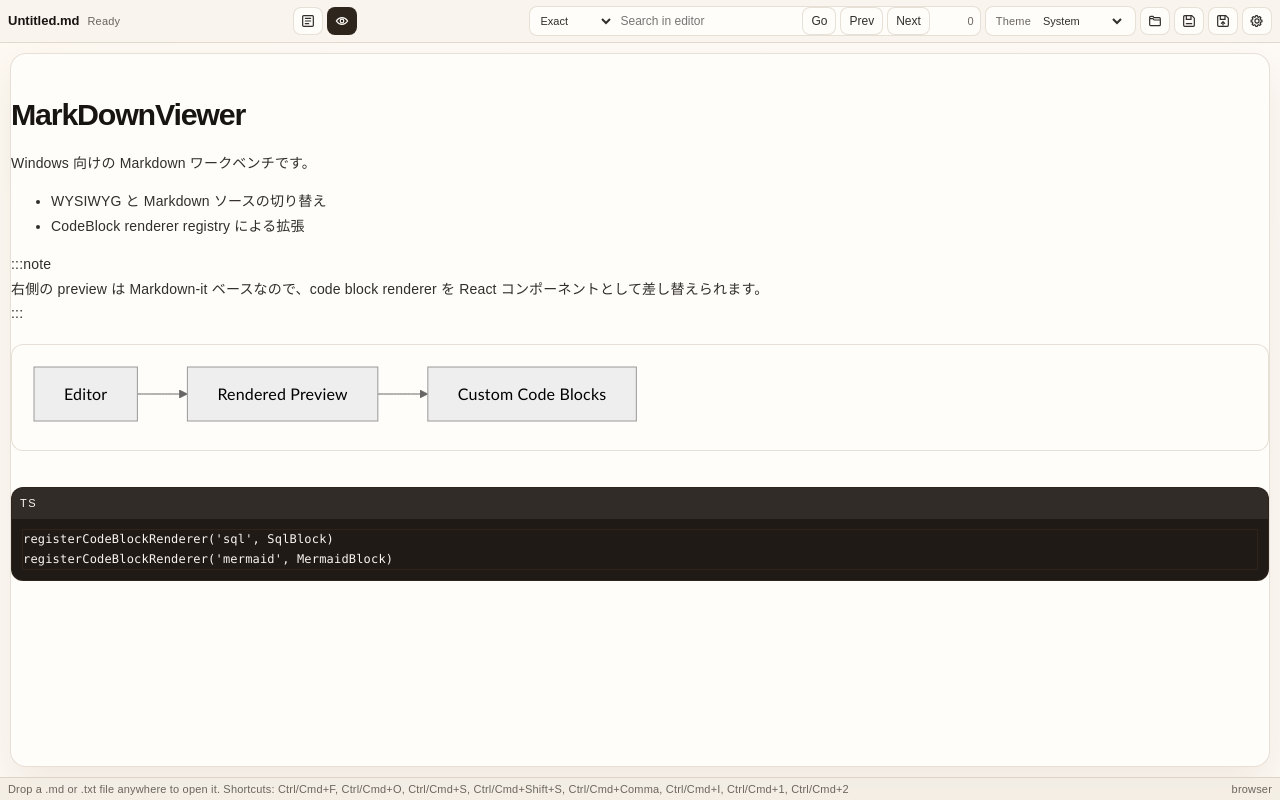
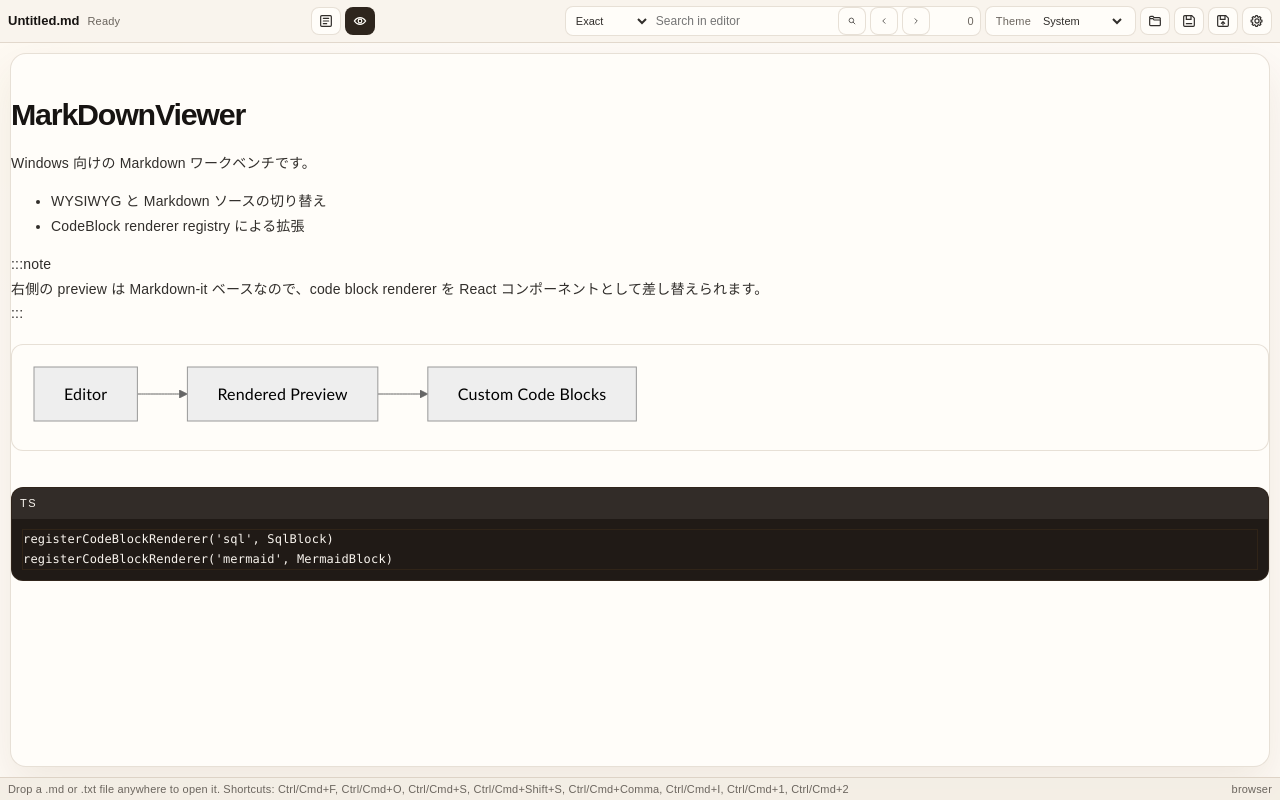
Before and after one commit to mako10k/mdv, a React (Vite) app: page / in a window 1280 px wide. Built offline with nearby package versions, Linux system fonts and the light colour scheme; what markdown-it-container, markdown-it-task-lists, markdown-it-texmath would draw is missing.

Commit message:
Refine chat context and search controls

```diff
--- a/src/App.css
+++ b/src/App.css
@@ -165,6 +165,21 @@
   text-align: right;
   font-size: 11px;
   color: var(--text-muted);
+}
+
+.editor-search-icon-button {
+  width: 28px;
+  min-width: 28px;
+  height: 28px;
+  padding: 0;
+  display: inline-flex;
+  align-items: center;
+  justify-content: center;
+}
+
+.editor-search-icon-button .toolbar-icon {
+  width: 14px;
+  height: 14px;
 }
 
 .editor-search-results {
--- a/src/App.tsx
+++ b/src/App.tsx
@@ -668,6 +668,47 @@ function SettingsIcon() {
   )
 }
 
+function SearchIcon() {
+  return (
+    <svg viewBox="0 0 24 24" aria-hidden="true" className="toolbar-icon">
+      <circle cx="10.5" cy="10.5" r="5.5" fill="none" stroke="currentColor" strokeWidth="1.8" />
+      <path d="m15 15 4 4" fill="none" stroke="currentColor" strokeWidth="1.8" strokeLinecap="round" />
+    </svg>
+  )
+}
+
+function PrevIcon() {
+  return (
+    <svg viewBox="0 0 24 24" aria-hidden="true" className="toolbar-icon">
+      <path d="M14.5 6.5 9 12l5.5 5.5" fill="none" stroke="currentColor" strokeWidth="1.8" strokeLinecap="round" strokeLinejoin="round" />
+    </svg>
+  )
+}
+
+function NextIcon() {
+  return (
+    <svg viewBox="0 0 24 24" aria-hidden="true" className="toolbar-icon">
+      <path d="M9.5 6.5 15 12l-5.5 5.5" fill="none" stroke="currentColor" strokeWidth="1.8" strokeLinecap="round" strokeLinejoin="round" />
+    </svg>
+  )
+}
+
+function CloseIcon() {
+  return (
+    <svg viewBox="0 0 24 24" aria-hidden="true" className="toolbar-icon">
+      <path d="M7 7 17 17M17 7 7 17" fill="none" stroke="currentColor" strokeWidth="1.8" strokeLinecap="round" />
+    </svg>
+  )
+}
+
+function ResultsIcon() {
+  return (
+    <svg viewBox="0 0 24 24" aria-hidden="true" className="toolbar-icon">
+      <path d="M5 7.5h14M5 12h14M5 16.5h9" fill="none" stroke="currentColor" strokeWidth="1.8" strokeLinecap="round" />
+    </svg>
+  )
+}
+
 function App() {
   const { themeMode, resolvedTheme, setThemeMode } = useDesktopTheme()
   const [markdownText, setMarkdownText] = useState(initialDocument)
@@ -686,6 +727,7 @@ function App() {
   const [pendingSearchJump, setPendingSearchJump] = useState<MdvAiNormalizedSpan | null>(null)
   const [isRunningEditorSearch, setIsRunningEditorSearch] = useState(false)
   const [editorSearchError, setEditorSearchError] = useState<string | null>(null)
+  const [isEditorSearchResultsVisible, setIsEditorSearchResultsVisible] = useState(false)
   const [isSliceSearchEnabled, setIsSliceSearchEnabled] = useState(true)
   const [isSemanticSearchAvailable, setIsSemanticSearchAvailable] = useState(false)
   const [editorSessionKey, setEditorSessionKey] = useState(0)
@@ -811,6 +853,7 @@ function App() {
     setSelectedSearchResultIndex(-1)
     setPendingSearchJump(null)
     setEditorSearchError(null)
+    setIsEditorSearchResultsVisible(false)
   }
 
   const applyClientSnapshot = (snapshot: MdvClientSnapshot) => {
@@ -908,6 +951,7 @@ function App() {
       setEditorSearchResults([])
       setSelectedSearchResultIndex(-1)
       setEditorSearchError(null)
+      setIsEditorSearchResultsVisible(false)
       setStatusText('Cleared editor search')
       return
     }
@@ -940,6 +984,7 @@ function App() {
 
         setEditorSearchResults(results)
         setSelectedSearchResultIndex(results.length > 0 ? 0 : -1)
+        setIsEditorSearchResultsVisible(results.length > 0)
 
         if (results.length > 0) {
           jumpToEditorSearchResult(results[0], 0)
@@ -973,6 +1018,7 @@ function App() {
 
       setEditorSearchResults(results)
       setSelectedSearchResultIndex(results.length > 0 ? 0 : -1)
+      setIsEditorSearchResultsVisible(results.length > 0)
 
       if (results.length > 0) {
         jumpToEditorSearchResult(results[0], 0)
@@ -984,10 +1030,25 @@ function App() {
       setEditorSearchError(message)
       setEditorSearchResults([])
       setSelectedSearchResultIndex(-1)
+      setIsEditorSearchResultsVisible(true)
       setStatusText(`Search failed: ${message}`)
     } finally {
       setIsRunningEditorSearch(false)
     }
+  }
+
+  const hideEditorSearchResults = () => {
+    setIsEditorSearchResultsVisible(false)
+    setStatusText('Search results hidden')
+  }
+
+  const showEditorSearchResults = () => {
+    if (!editorSearchError && editorSearchResults.length === 0) {
+      return
+    }
+
+    setIsEditorSearchResultsVisible(true)
+    setStatusText('Search results shown')
   }
 
   const moveEditorSearchSelection = (delta: number) => {
@@ -1457,18 +1518,50 @@ function App() {
                   }
                 }}
               />
-              <button type="button" onClick={() => void handleRunEditorSearch()} disabled={isRunningEditorSearch || !isResolvedEditorSearchAvailable}>
-                {isRunningEditorSearch ? '...' : 'Go'}
+              <button
+                type="button"
+                className="editor-search-icon-button"
+                onClick={() => void handleRunEditorSearch()}
+                disabled={isRunningEditorSearch || !isResolvedEditorSearchAvailable}
+                aria-label={isRunningEditorSearch ? 'Searching' : 'Run search'}
+                title={isRunningEditorSearch ? 'Searching' : 'Run search'}
+              >
+                {isRunningEditorSearch ? '...' : <SearchIcon />}
               </button>
-              <button type="button" onClick={() => moveEditorSearchSelection(-1)} disabled={editorSearchResults.length === 0}>
-                Prev
+              <button
+                type="button"
+                className="editor-search-icon-button"
+                onClick={() => moveEditorSearchSelection(-1)}
+                disabled={!isEditorSearchResultsVisible || editorSearchResults.length === 0}
+                aria-label="Previous result"
+                title="Previous result"
+              >
+                <PrevIcon />
               </button>
-              <button type="button" onClick={() => moveEditorSearchSelection(1)} disabled={editorSearchResults.length === 0}>
-                Next
+              <button
+                type="button"
+                className="editor-search-icon-button"
+                onClick={() => moveEditorSearchSelection(1)}
+                disabled={!isEditorSearchResultsVisible || editorSearchResults.length === 0}
+                aria-label="Next result"
+                title="Next result"
+              >
+                <NextIcon />
               </button>
               <span className="editor-search-count">
-                {editorSearchResults.length === 0 ? '0' : `${selectedSearchResultIndex + 1}/${editorSearchResults.length}`}
+                {!isEditorSearchResultsVisible || editorSearchResults.length === 0 ? '0' : `${selectedSearchResultIndex + 1}/${editorSearchResults.length}`}
               </span>
+              {(editorSearchError || editorSearchResults.length > 0) ? (
+                <button
+                  type="button"
+                  className="editor-search-icon-button"
+                  onClick={isEditorSearchResultsVisible ? hideEditorSearchResults : showEditorSearchResults}
+                  aria-label={isEditorSearchResultsVisible ? 'Hide search results' : 'Show search results'}
+                  title={isEditorSearchResultsVisible ? 'Hide search results' : 'Show search results'}
+                >
+                  {isEditorSearchResultsVisible ? <CloseIcon /> : <ResultsIcon />}
+                </button>
+              ) : null}
             </div>
             <label className="theme-select-shell" title="Theme">
               <span>Theme</span>
@@ -1499,7 +1592,7 @@ function App() {
           </div>
         </header>
 
-        {(editorSearchError || editorSearchResults.length > 0) ? (
+        {isEditorSearchResultsVisible && (editorSearchError || editorSearchResults.length > 0) ? (
           <section className="editor-search-results" aria-label="Editor search results">
             {editorSearchError ? <div className="editor-search-error">{editorSearchError}</div> : null}
             {editorSearchResults.map((result, index) => (
```
Also changed, not shown: src/ai-chat/ChatApp.tsx (+34 -2 lines), src/ai-chat/chat.css (+43 -0 lines).
